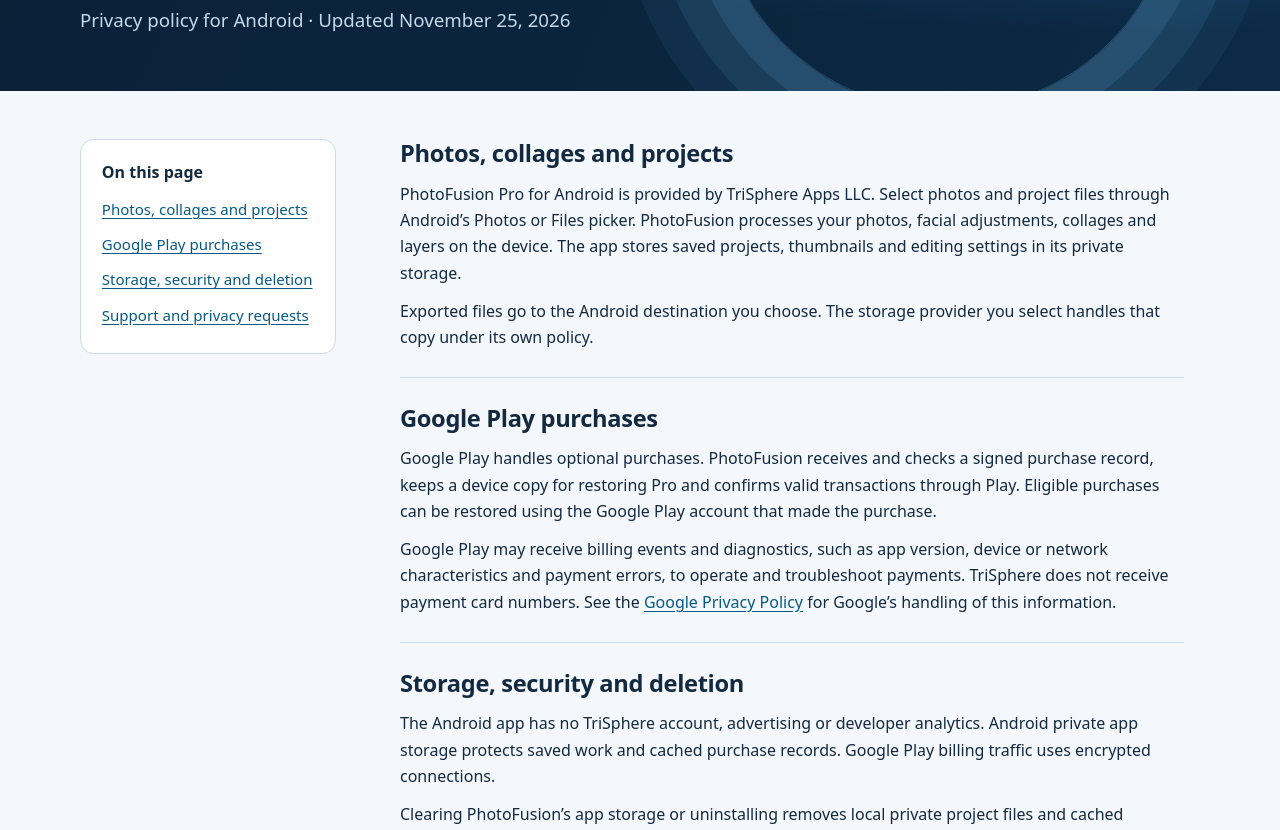
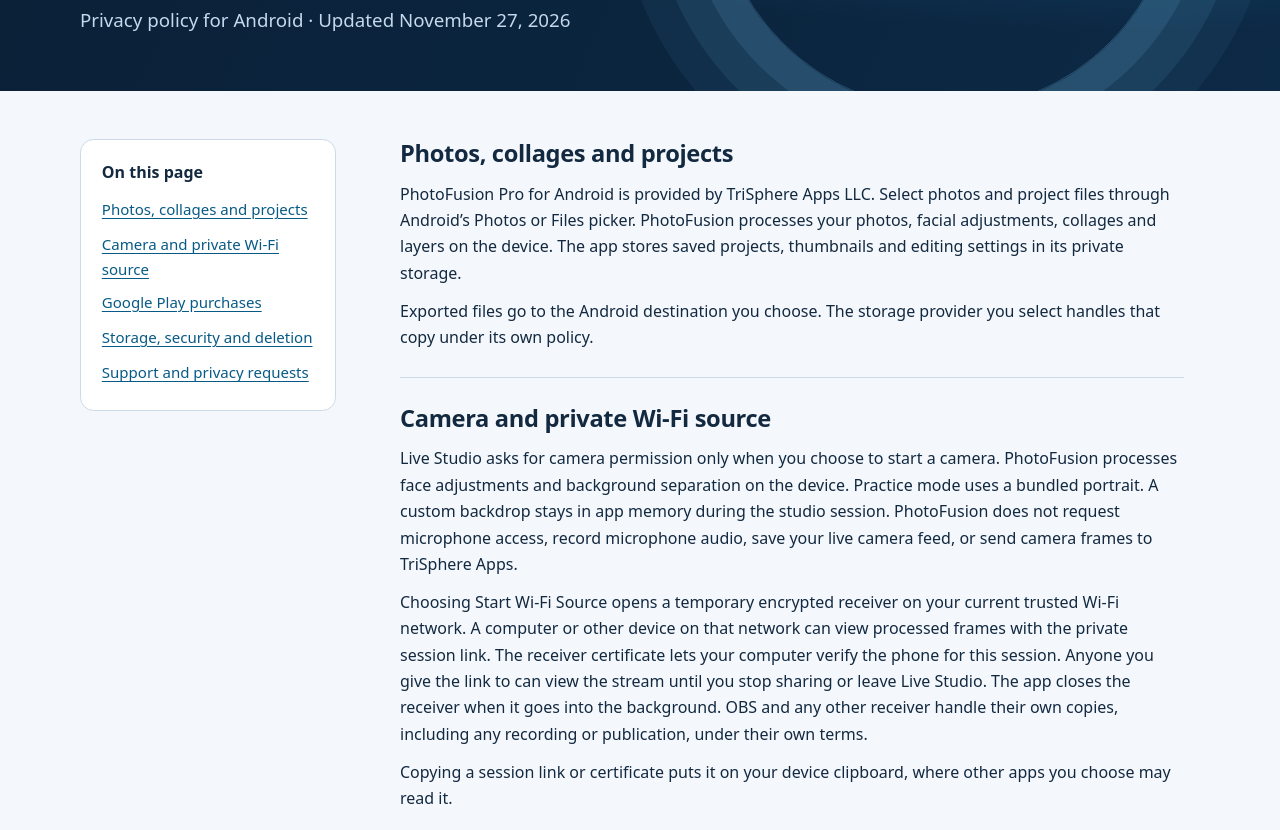
Before and after one commit to TriSphereAppsLLC/trisphere-app-privacy, a plain HTML site: page photofusion-pro.html in a window 1280 px wide. Shown: the part 242-1072 px from the top of the page. Drawn offline with Linux system fonts and the light colour scheme.

Commit message:
Update PhotoFusion Live Studio privacy

```diff
--- a/photofusion-pro.html
+++ b/photofusion-pro.html
@@ -4,7 +4,7 @@
   <meta charset="utf-8">
   <meta name="viewport" content="width=device-width, initial-scale=1">
   <meta name="theme-color" content="#081a2e">
-  <meta name="description" content="Learn how PhotoFusion Pro handles Android photos, project files, purchases and support.">
+  <meta name="description" content="How PhotoFusion Pro handles Android photos, camera previews, private Wi-Fi streaming, projects and purchases.">
   <title>PhotoFusion Pro privacy policy | TriSphere Apps</title>
   <link rel="icon" type="image/png" href="trisphere-mark.png">
   <link rel="stylesheet" href="privacy.css">
@@ -27,7 +27,7 @@
       <div class="frame hero-inner">
         <a class="back" href="./"><span aria-hidden="true">‹</span> All Android policies</a>
         <h1>PhotoFusion Pro</h1>
-        <p class="hero-note">Privacy policy for Android <span aria-hidden="true">·</span> <time datetime="2026-11-25">Updated November 25, 2026</time></p>
+        <p class="hero-note">Privacy policy for Android <span aria-hidden="true">·</span> <time datetime="2026-11-27">Updated November 27, 2026</time></p>
       </div>
     </div>
     <div class="frame policy-layout">
@@ -35,6 +35,7 @@
         <h2>On this page</h2>
         <ul>
           <li><a href="#editing">Photos, collages and projects</a></li>
+          <li><a href="#live-studio">Camera and private Wi-Fi source</a></li>
           <li><a href="#billing">Google Play purchases</a></li>
           <li><a href="#security">Storage, security and deletion</a></li>
           <li><a href="#privacy-requests">Support and privacy requests</a></li>
@@ -45,6 +46,12 @@
           <h2 id="editing-title">Photos, collages and projects</h2>
           <p>PhotoFusion Pro for Android is provided by TriSphere Apps LLC. Select photos and project files through Android’s Photos or Files picker. PhotoFusion processes your photos, facial adjustments, collages and layers on the device. The app stores saved projects, thumbnails and editing settings in its private storage.</p>
           <p>Exported files go to the Android destination you choose. The storage provider you select handles that copy under its own policy.</p>
+        </section>
+        <section id="live-studio" aria-labelledby="live-studio-title">
+          <h2 id="live-studio-title">Camera and private Wi-Fi source</h2>
+          <p>Live Studio asks for camera permission only when you choose to start a camera. PhotoFusion processes face adjustments and background separation on the device. Practice mode uses a bundled portrait. A custom backdrop stays in app memory during the studio session. PhotoFusion does not request microphone access, record microphone audio, save your live camera feed, or send camera frames to TriSphere Apps.</p>
+          <p>Choosing Start Wi-Fi Source opens a temporary encrypted receiver on your current trusted Wi-Fi network. A computer or other device on that network can view processed frames with the private session link. The receiver certificate lets your computer verify the phone for this session. Anyone you give the link to can view the stream until you stop sharing or leave Live Studio. The app closes the receiver when it goes into the background. OBS and any other receiver handle their own copies, including any recording or publication, under their own terms.</p>
+          <p>Copying a session link or certificate puts it on your device clipboard, where other apps you choose may read it.</p>
         </section>
         <section id="billing" aria-labelledby="billing-title">
           <h2 id="billing-title">Google Play purchases</h2>
```
